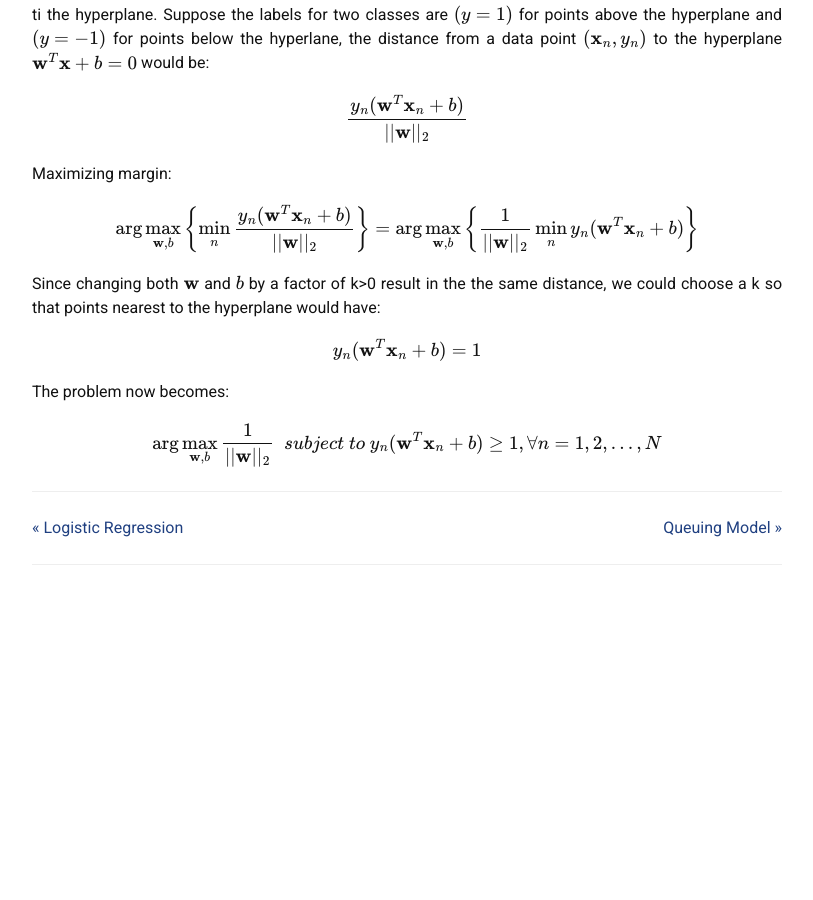
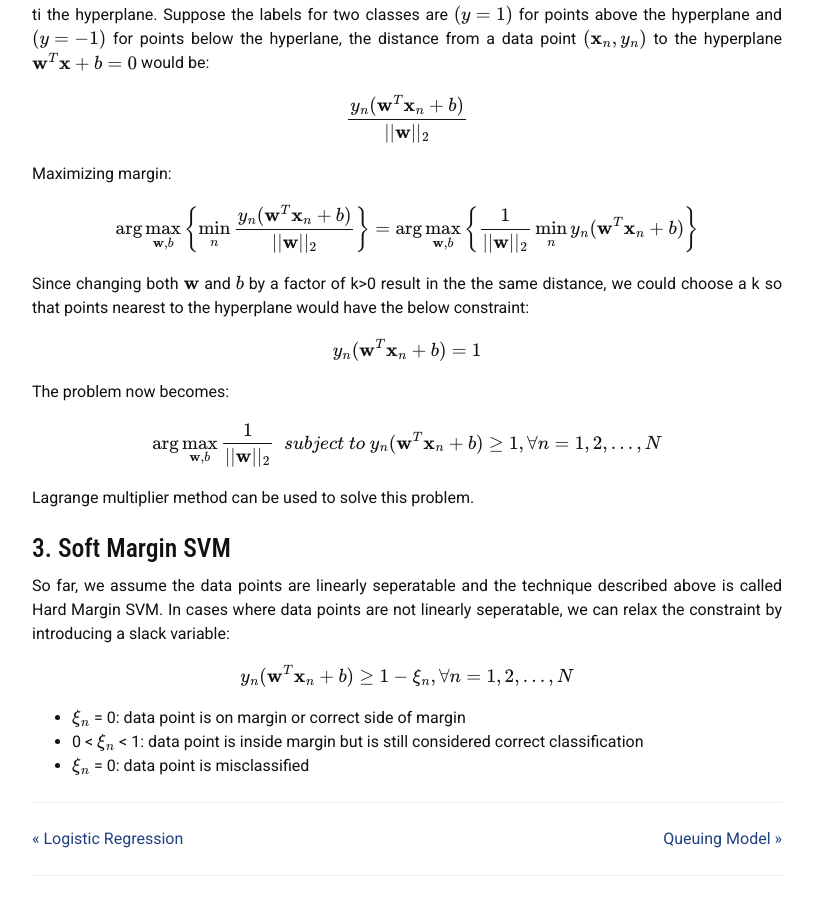
Before and after one commit to liambll/blog-archive, a Jekyll site: the page built from _posts/2017-06-30-svm.markdown, in a window 1280 px wide and 900 px high, scrolled down 1069 px. Shown: the whole window, without its empty margins (233-1046 px from the left). Built offline with Jekyll 4.4.1, drawn with Linux system fonts in a browser that asks for light colours; nearby versions of some CDN libraries; formulas are drawn with MathJax 3; comment, search, counter and statistics services are not loaded; before the commit the page ends 1658 px from its top, so only the background shows below that.

Commit message:
Update 2017-06-30-svm.markdown

```diff
--- a/_posts/2017-06-30-svm.markdown
+++ b/_posts/2017-06-30-svm.markdown
@@ -48,7 +48,7 @@ Maximizing margin:
 \right\\}
 \\]
 
-Since changing both \\(\mathbf{w}\\) and \\(b\\) by a factor of k>0 result in the the same distance, we could choose a k so that points nearest to the hyperplane would have:
+Since changing both \\(\mathbf{w}\\) and \\(b\\) by a factor of k>0 result in the the same distance, we could choose a k so that points nearest to the hyperplane would have the below constraint:
 \\[
 y\_n(\mathbf{w}^T\mathbf{x}\_n + b) = 1
 \\]
@@ -57,3 +57,13 @@ The problem now becomes:
 \arg \max_{\mathbf{w}, b} \frac{1}{\|\|\mathbf{w}\|\|_2} \\\
 ~subject ~to ~y\_n(\mathbf{w}^T\mathbf{x}\_n + b) \geq 1, \forall n = 1, 2, \dots, N
 \\]
+Lagrange multiplier method can be used to solve this problem.
+
+## 3. Soft Margin SVM
+So far, we assume the data points are linearly seperatable and the technique described above is called Hard Margin SVM. In cases where data points are not linearly seperatable, we can relax the constraint by introducing a slack variable:
+\\[
+y\_n(\mathbf{w}^T\mathbf{x}\_n + b) \geq 1-\xi_n, \forall n = 1, 2, \dots, N
+\\]
+* \\(\xi_n\\) = 0: data point is on margin or correct side of margin
+* 0 < \\(\xi_n\\) < 1: data point is inside margin but is still considered correct classification
+* \\(\xi_n\\) = 0: data point is misclassified
```
